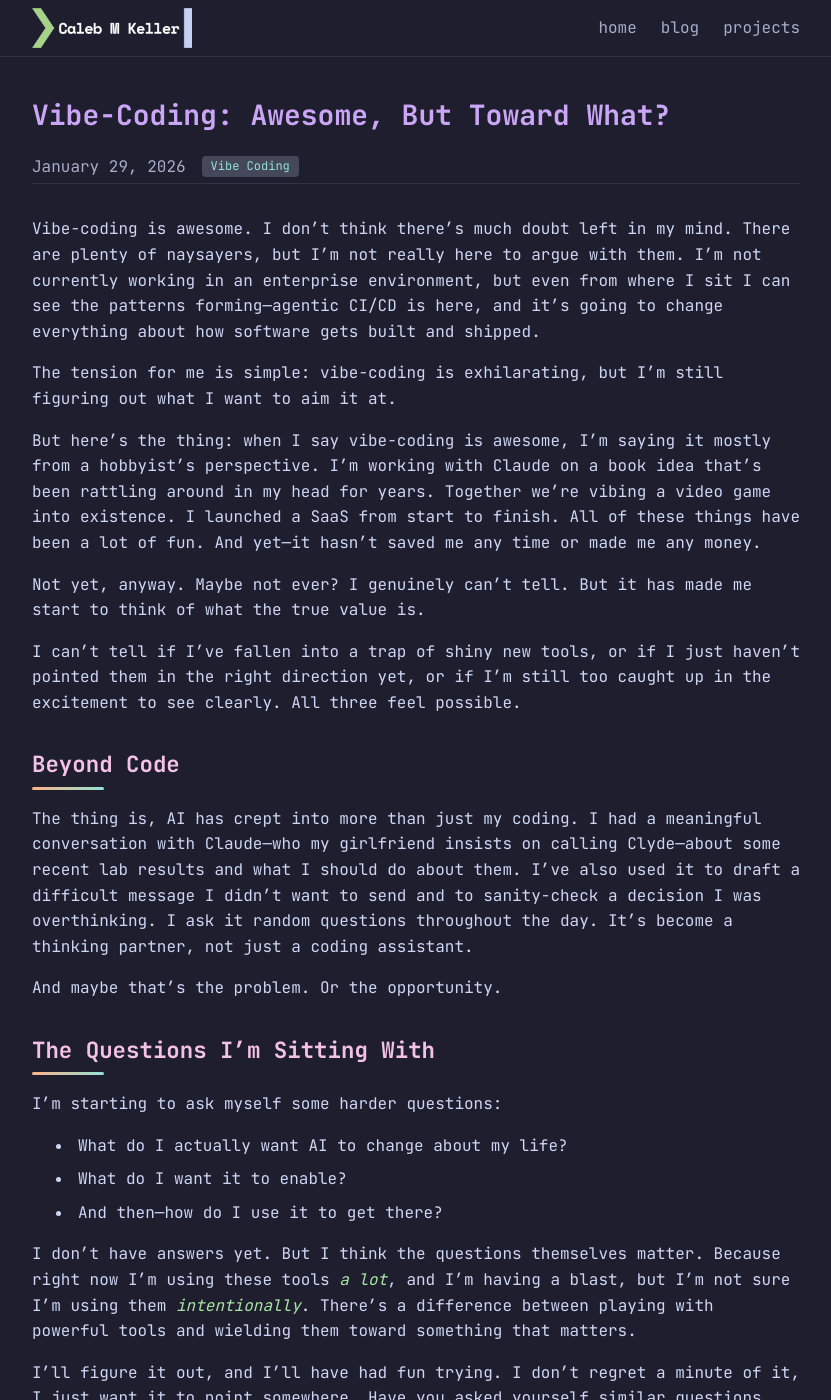
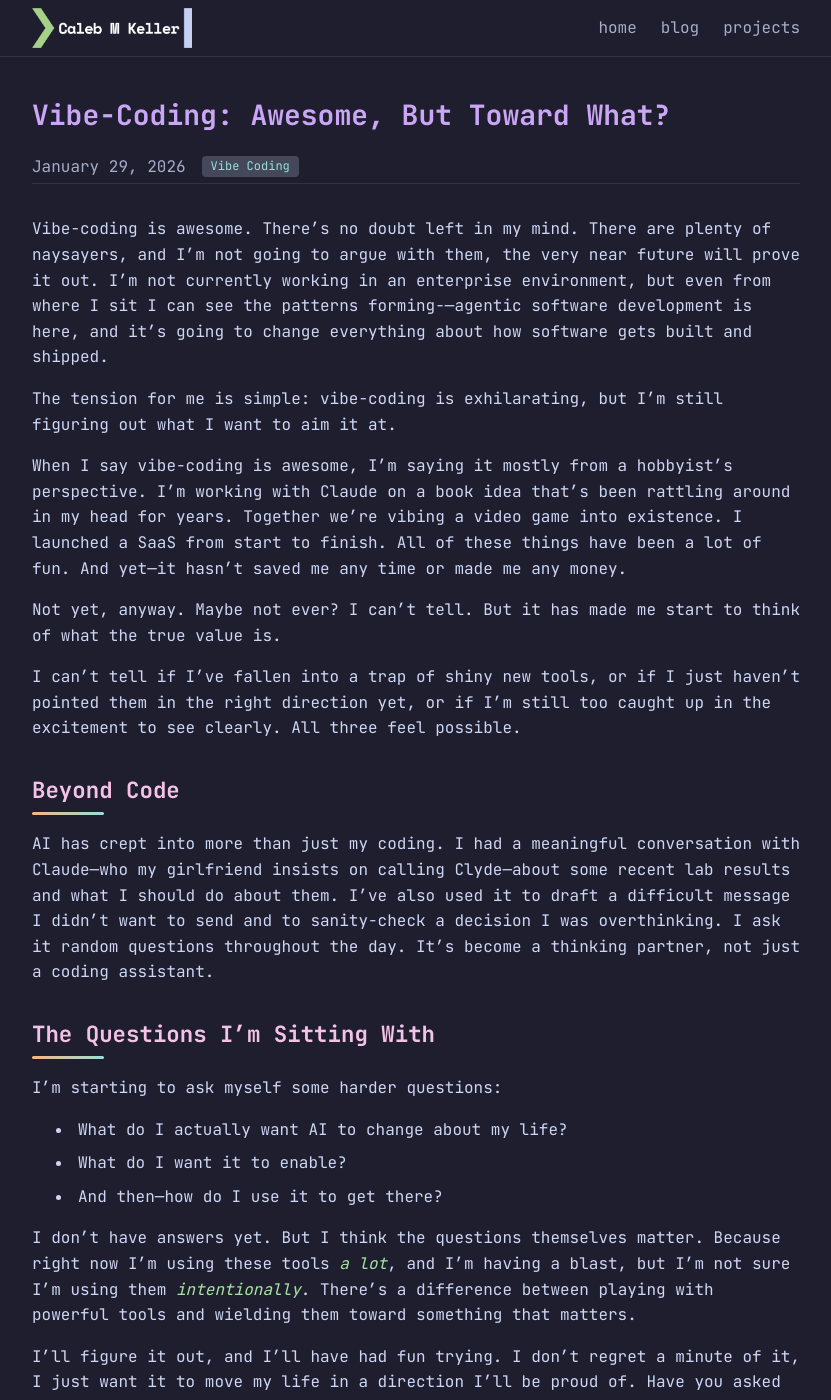
Before and after one commit to wrathagom/wrathagom.github.io, a Jekyll site: the page built from _posts/2026-01-29-vibe-coding-awesome-but-toward-what.md, in a window 1280 px wide and 1400 px high. Shown: the whole window, without its empty margins (224-1055 px from the left). Built offline with Jekyll 4.4.1, drawn with Linux system fonts in a browser that asks for light colours; comment, search, counter and statistics services are not loaded; some of the changed text lies outside the part shown.

```diff
--- a/_posts/2026-01-29-vibe-coding-awesome-but-toward-what.md
+++ b/_posts/2026-01-29-vibe-coding-awesome-but-toward-what.md
@@ -4,21 +4,19 @@
 category: Vibe Coding
 ---
 
-Vibe-coding is awesome. I don't think there's much doubt left in my mind. There are plenty of naysayers, but I'm not really here to argue with them. I'm not currently working in an enterprise environment, but even from where I sit I can see the patterns forming—agentic CI/CD is here, and it's going to change everything about how software gets built and shipped.
+Vibe-coding is awesome. There's no  doubt left in my mind. There are plenty of naysayers, and I'm not going to argue with them, the very near future will prove it out. I'm not currently working in an enterprise environment, but even from where I sit I can see the patterns forming-—agentic software development is here, and it's going to change everything about how software gets built and shipped.
 
 The tension for me is simple: vibe-coding is exhilarating, but I'm still figuring out what I want to aim it at.
 
-But here's the thing: when I say vibe-coding is awesome, I'm saying it mostly from a hobbyist's perspective. I'm working with Claude on a book idea that's been rattling around in my head for years. Together we're vibing a video game into existence. I launched a SaaS from start to finish. All of these things have been a lot of fun. And yet—it hasn't saved me any time or made me any money.
+When I say vibe-coding is awesome, I'm saying it mostly from a hobbyist's perspective. I'm working with Claude on a book idea that's been rattling around in my head for years. Together we're vibing a video game into existence. I launched a SaaS from start to finish. All of these things have been a lot of fun. And yet—it hasn't saved me any time or made me any money.
 
-Not yet, anyway. Maybe not ever? I genuinely can't tell. But it has made me start to think of what the true value is.
+Not yet, anyway. Maybe not ever? I can't tell. But it has made me start to think of what the true value is.
 
 I can't tell if I've fallen into a trap of shiny new tools, or if I just haven't pointed them in the right direction yet, or if I'm still too caught up in the excitement to see clearly. All three feel possible.
 
 ## Beyond Code
 
-The thing is, AI has crept into more than just my coding. I had a meaningful conversation with Claude—who my girlfriend insists on calling Clyde—about some recent lab results and what I should do about them. I've also used it to draft a difficult message I didn't want to send and to sanity-check a decision I was overthinking. I ask it random questions throughout the day. It's become a thinking partner, not just a coding assistant.
-
-And maybe that's the problem. Or the opportunity.
+AI has crept into more than just my coding. I had a meaningful conversation with Claude—who my girlfriend insists on calling Clyde—about some recent lab results and what I should do about them. I've also used it to draft a difficult message I didn't want to send and to sanity-check a decision I was overthinking. I ask it random questions throughout the day. It's become a thinking partner, not just a coding assistant.
 
 ## The Questions I'm Sitting With
 
@@ -30,4 +28,4 @@
 
 I don't have answers yet. But I think the questions themselves matter. Because right now I'm using these tools *a lot*, and I'm having a blast, but I'm not sure I'm using them *intentionally*. There's a difference between playing with powerful tools and wielding them toward something that matters.
 
-I'll figure it out, and I'll have had fun trying. I don't regret a minute of it, I just want it to point somewhere. Have you asked yourself similar questions about how you're using AI, how you want to use it, and what you want it to change about your life?
+I'll figure it out, and I'll have had fun trying. I don't regret a minute of it, I just want it to move my life in a direction I'll be proud of. Have you asked yourself similar questions about how you're using AI, how you want to use it, and what you want it to change about your life?
```
Also changed, not shown: _drafts/killing-dashboards.md (deleted, +0 -48 lines), _posts/2026-02-03-cd-info-for-multi-taskers.md (added, +50 -0 lines).
